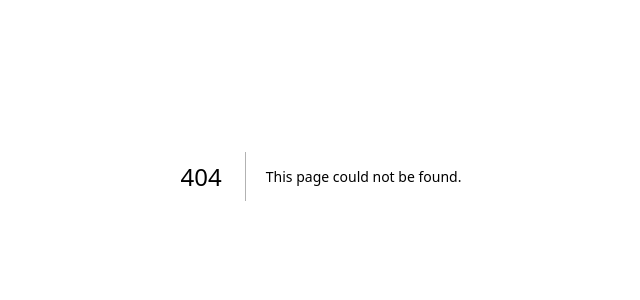
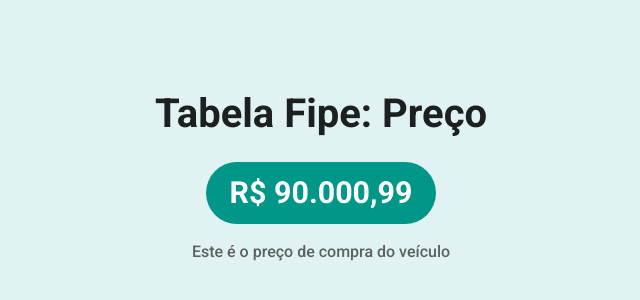
Before and after one commit to annamarcomini/MobiAuto, a Next.js app: page /price in a window 1280 px wide. Before the commit this address had no page. Shown: the part 224-524 px from the top of the page, without its empty margins (319-959 px from the left). Built offline with nearby package versions, Linux system fonts and the light colour scheme.

Commit message:
feat: add price page

```diff
--- /dev/null
+++ b/src/pages/price/index.tsx
@@ -0,0 +1,79 @@
+import { Typography, Box } from "@mui/material"
+import { styled } from "@mui/system"
+import { css } from "@emotion/react"
+import Head from "next/head"
+
+const FullHeightContainer = styled(Box)(
+  ({ theme }) => css`
+    min-height: 100vh;
+    display: flex;
+    flex-direction: column;
+    align-items: center;
+    justify-content: center;
+    background-color: ${theme.palette.secondary.light};
+  `
+)
+
+const Title = styled(Typography)`
+  font-size: 2.5rem;
+  font-weight: bold;
+
+  ${({ theme }) => theme.breakpoints.down("sm")} {
+    font-size: 40px;
+  }
+`
+
+const PriceContainer = styled(Box)(
+  ({ theme }) => css`
+    display: flex;
+    align-items: center;
+    justify-content: center;
+    border-radius: 5rem;
+    background-color: ${theme.palette.secondary.main};
+  `
+)
+
+const Price = styled(Typography)(
+  ({ theme }) => css`
+    display: flex;
+    align-items: center;
+    justify-content: center;
+    text-align: center;
+    font-size: 1.9rem;
+    font-weight: bold;
+    color: ${theme.palette.secondary.contrastText};
+  `
+)
+
+const Label = styled(Typography)(
+  ({ theme }) => css`
+    font-size: 1rem;
+    font-weight: 500;
+    color: ${theme.palette.text.secondary};
+  `
+)
+
+export default function Home() {
+  const price = 90000.99
+  return (
+    <>
+      <Head>
+        <title>Preço</title>
+      </Head>
+
+      <FullHeightContainer>
+        <Title variant="h4">Tabela Fipe: Preço</Title>
+
+        <PriceContainer mt={3} px={3} py={1}>
+          <Price>
+            {price.toLocaleString("pt-BR", {
+              style: "currency",
+              currency: "BRL",
+            })}
+          </Price>
+        </PriceContainer>
+        <Label mt={2}>Este é o preço de compra do veículo</Label>
+      </FullHeightContainer>
+    </>
+  )
+}
```
